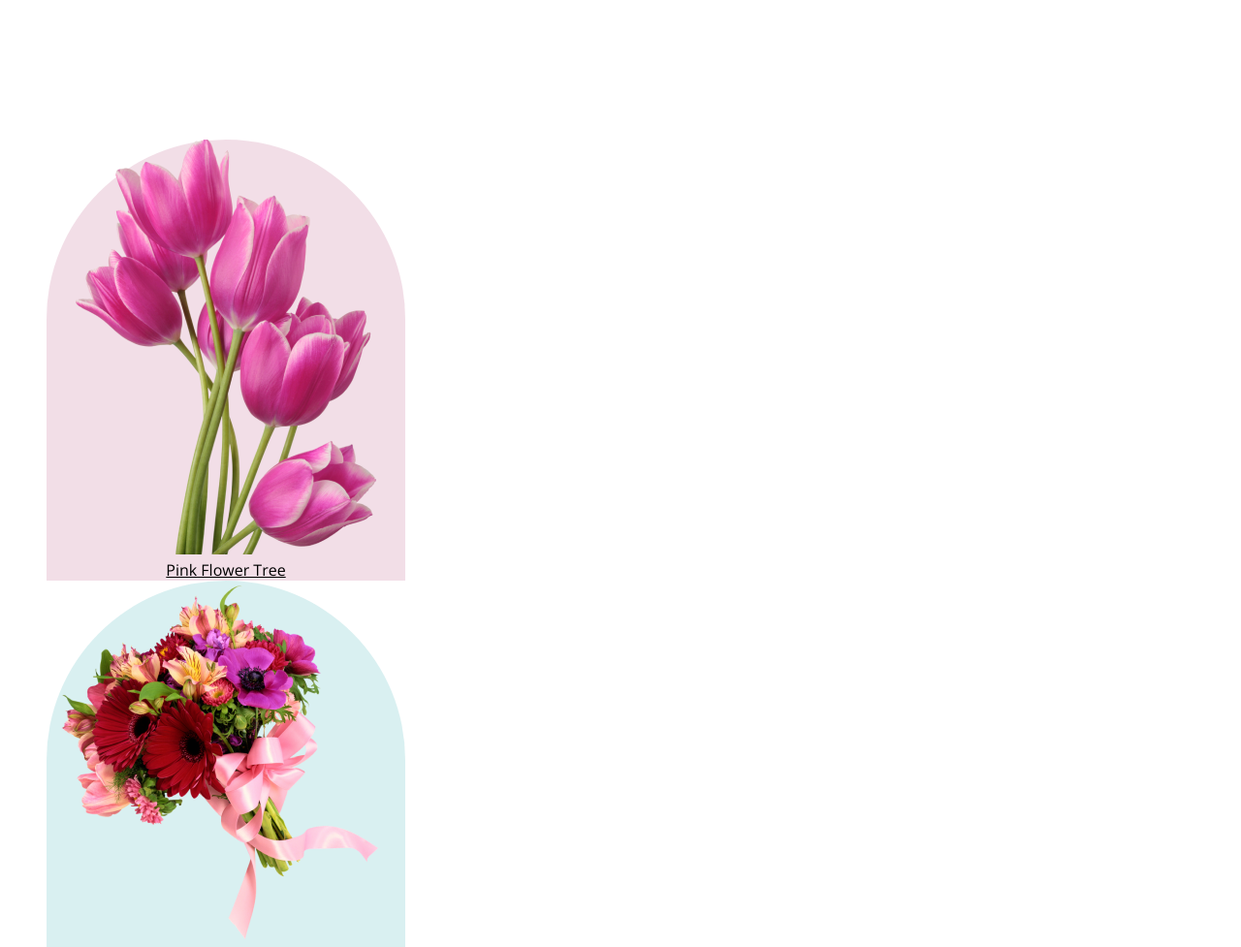
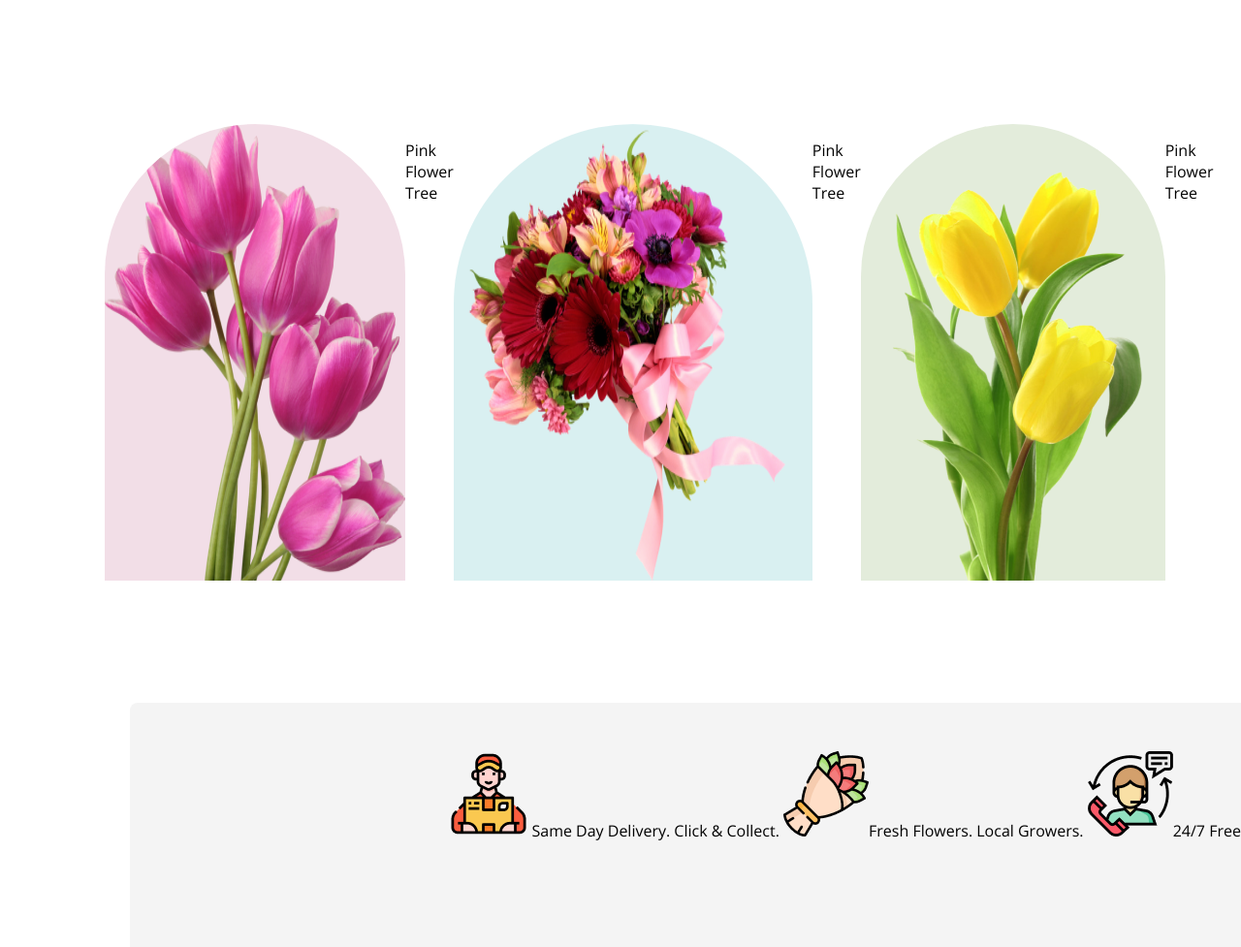
Before and after one commit to shoaib9752/flower-shop-assignment1, a plain HTML site: page index.html in a window 1280 px wide. Shown: the part 1480-2457 px from the top of the page at 97% size. Drawn offline with nearby package versions, Linux system fonts and the light colour scheme.

Commit message:
2nd & 3rd part create

```diff
--- a/index.html
+++ b/index.html
@@ -34,12 +34,17 @@
         <h2>Our Featured Flowers</h2>
         <p>It is a long established fact that a reader will be distracted by the readable content of a page when looking at its layout.</p>
     </div>
-    <div class="section-3img">
-        <ul>
-            <li class="p1" ><img src="image/pngwing 6.png" alt=""> <figcaption></figcaption> Pink Flower Tree</li>
-            <li class="p2"><img src="image/pngwing 5.png" alt=""> <figcaption></figcaption> Pink Flower Tree</li>
-            <li class="p3"><img src="image/pngwing 7.png" alt=""> <figcaption></figcaption>Pink Flower Tree</li>
-        </ul>
+
+    </div>
+</div>
+<div class="container-2nd">
+    <div class="pink">
+        <img class="p6" src="image/pngwing 6.png" alt="">
+        <p>Pink Flower Tree</p>
+        <img class="p5" src="image/pngwing 5.png" alt="">
+        <p>Pink Flower Tree</p>
+        <img class="p7" src="image/pngwing 7.png" alt="">
+        <p>Pink Flower Tree</p>
     </div>
 </div>
 
@@ -52,6 +57,13 @@
     <img class="image3" src="image/Group 59.png" alt="">24/7 Free Support.
 </div>
 
+
+
+
+
+
+
+
 </main>
 
 <footer>
--- a/style.css
+++ b/style.css
@@ -62,57 +62,50 @@ body {
     margin: 178px;
     text-align: center;
     padding: auto;
-
-
-
 }
 
-main div ul li {
-    list-style: none;
-
-}
-
-.section-3img {
-
-
-    text-decoration: underline;
-    text-align: center;
-    width: 50%;
+.container-2nd{
+    background: #FFF;
+    justify-content: space-around;
+    margin: 100px;
+    align-items: center;
     display: flex;
-    justify-content: space-between
-}
-
-
-
-.p1 {
-    border-radius: 300px 300px 0px 0px;
-    background: rgba(167, 33, 98, 0.15);
-    justify-content: center;
-
 
 
 
 
 }
 
-.p2 {
+.pink{
+    border-radius: 300px 300px 0px 0px;
+    display: flex;
+    justify-content: space-between;
+
+
+}
+
+.p6{
+    border-radius: 300px 300px 0px 0px;
+    background: rgba(167, 33, 98, 0.15);
+}
+
+.p5{
     border-radius: 300px 300px 0px 0px;
     background: rgba(5, 151, 160, 0.15);
-    justify-content: center;
+}
+
+.p7{
+    border-radius: 300px 300px 0px 0px;
+    background: rgba(71, 125, 17, 0.15);
+}
 
 
 
 
-}
-
-.p3 {
-    border-radius: 300px 300px 0px 0px;
-    background: rgba(71, 125, 17, 0.15);
-    justify-content: center;
 
 
 
-}
+
 
 
 /* *delivery & support */
```
